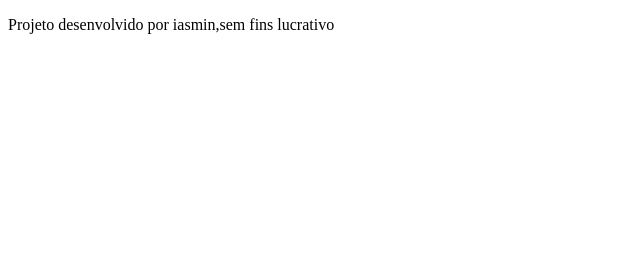
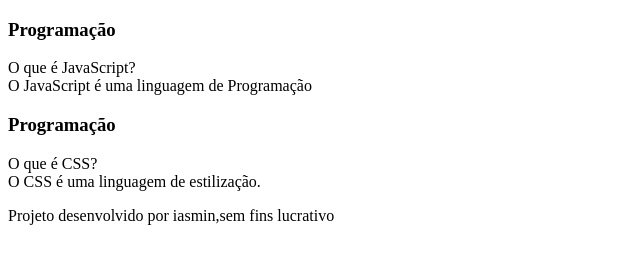
Before and after one commit to iasminrodrigues/flashcard, a plain HTML site: page index.html in a window 1280 px wide. Shown: the whole page, without its empty margins (0-640 px from the left). Drawn offline with Linux system fonts and the light colour scheme.

Commit message:
atualizar

```diff
--- a/index.html
+++ b/index.html
@@ -10,8 +10,29 @@
     <main>
         <section id="container">
             <article class="cartao">
+        <div class="cartao__conteudo">
+         <h3>Programação</h3>
+         <div class="cartao__conteudo__pergunta">
+            O que é JavaScript?
+         </div>
+        <div class="cartao__conteudo__resposta">
+        O JavaScript é uma linguagem de Programação
+        </div>
+        </div>
+            </article>
 
-            </article>
+<article class="cartao">
+        <div class="cartao__conteudo">
+                <h3> Programação </h3>
+                      <div class="cartao__conteudo__pergunta">
+                            O que é CSS?
+                        </div>
+                       <div class="cartao__conteudo__resposta">
+                            O CSS é uma linguagem de estilização.
+                         </div>
+                        </div>
+
+         </article>
         </section>
         </main>
         <footer>
```
